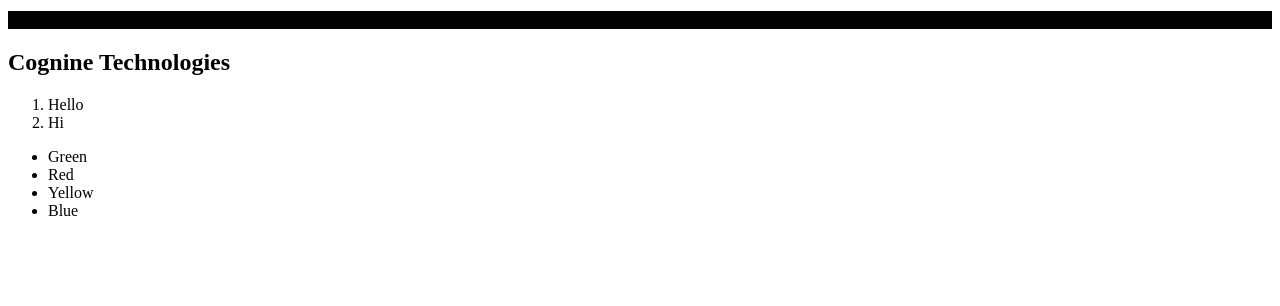
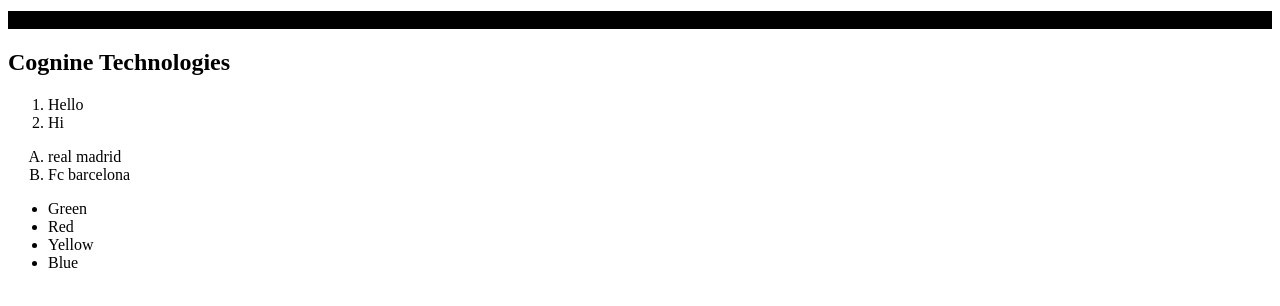
Before and after one commit to UttejNimma/Project1, a plain HTML site: page index.html in a window 1280 px wide. Drawn offline with Linux system fonts and the light colour scheme.

Commit message:
Update index.html in remote branch b2

```diff
--- a/index.html
+++ b/index.html
@@ -13,6 +13,10 @@
         <li>Hello</li>
         <li>Hi</li>
     </ol>
+    <ol type="A">
+        <li>real madrid</li>
+        <li>Fc barcelona</li>
+    </ol>
     <ul>
         <li>Green</li>
         <li>Red</li>
```
